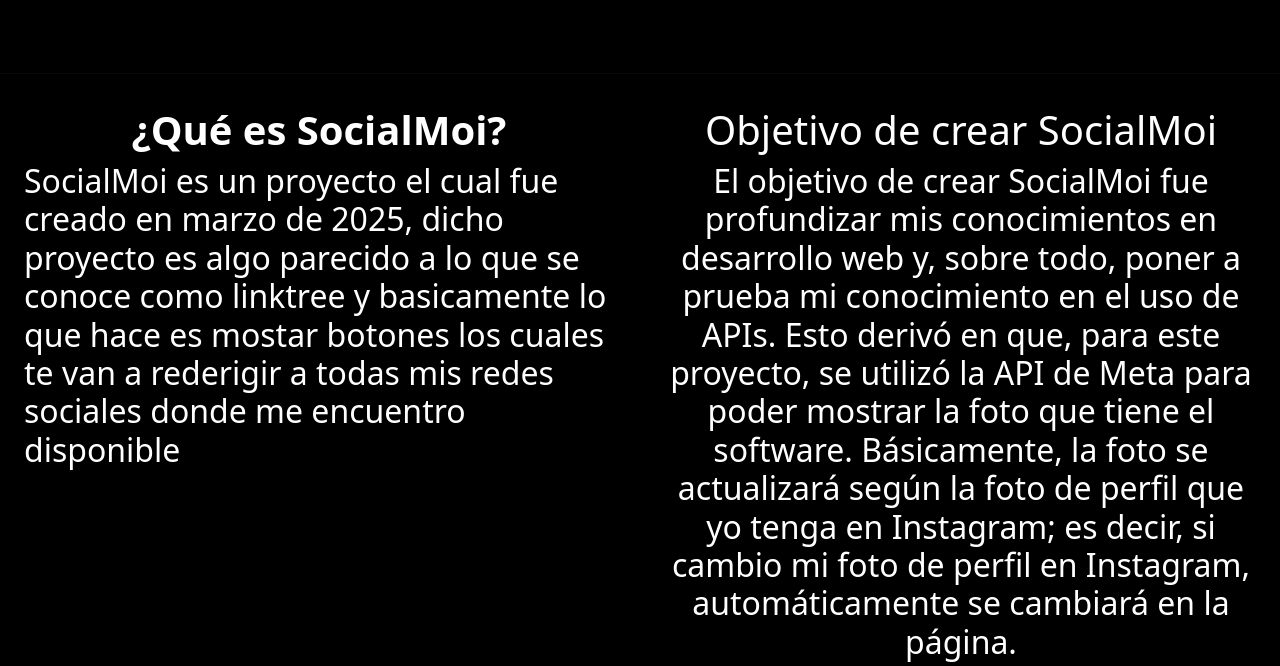
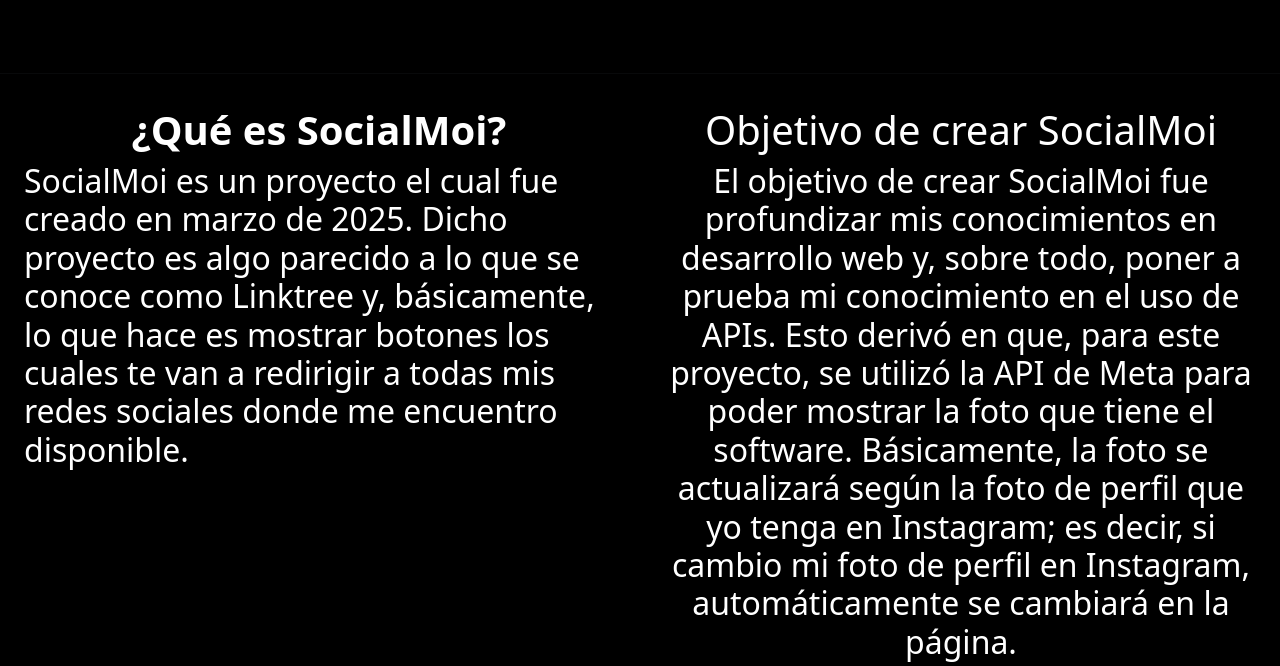
Before and after one commit to DevMoicas/MiPortafolio, a plain HTML site: page socialMoi.html in a window 1280 px wide. Shown: the part 635-1301 px from the top of the page. Drawn offline with nearby package versions, Linux system fonts and the light colour scheme.

Commit message:
correcion de texto

```diff
--- a/socialMoi.html
+++ b/socialMoi.html
@@ -47,7 +47,7 @@
 <div class="mb-2 mx-2 contenedor">
   <div class="bloque">
     <h1 style="text-align: center; font-weight: bold;">¿Qué es SocialMoi?</h1>
-    <h2 style="font-weight: 10;">SocialMoi es un proyecto el cual fue creado en marzo de 2025, dicho proyecto es algo parecido a lo que se conoce como linktree y basicamente lo que hace es mostar botones los cuales te van a rederigir a todas mis redes sociales donde me encuentro disponible</h2>
+    <h2 style="font-weight: 10;">SocialMoi es un proyecto el cual fue creado en marzo de 2025. Dicho proyecto es algo parecido a lo que se conoce como Linktree y, básicamente, lo que hace es mostrar botones los cuales te van a redirigir a todas mis redes sociales donde me encuentro disponible.</h2>
   </div>
   <div class="bloque" style="text-align: center;">
     <h1>Objetivo de crear SocialMoi</h1>
```
